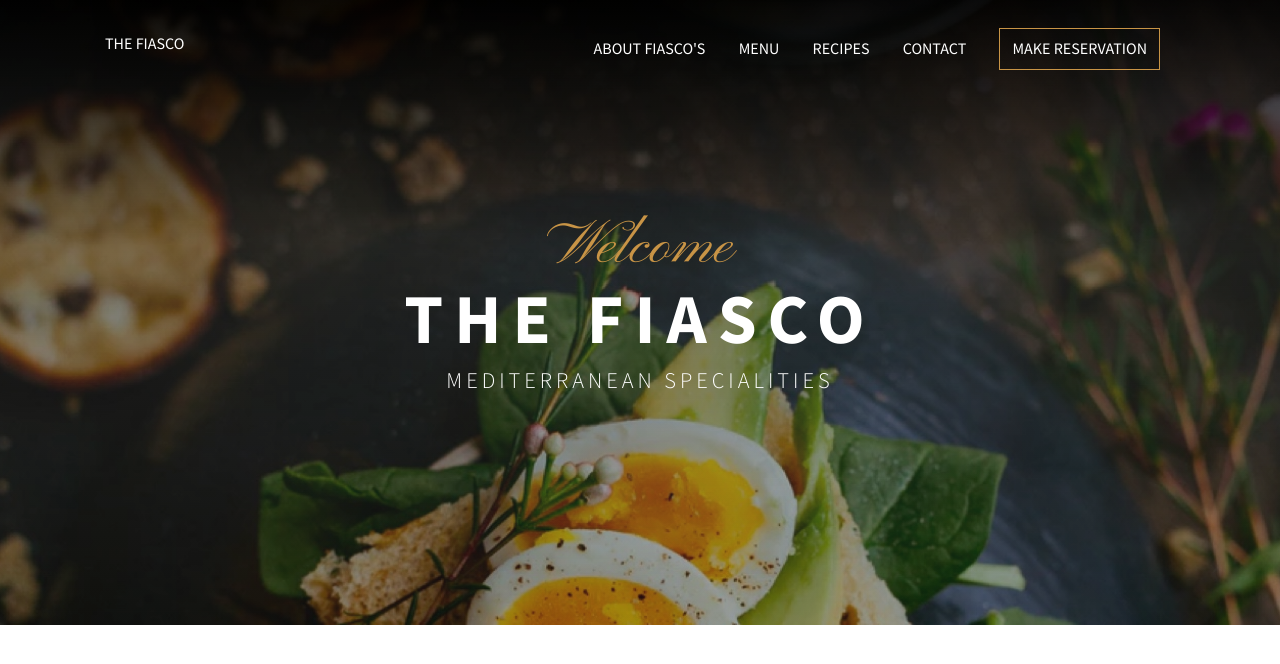
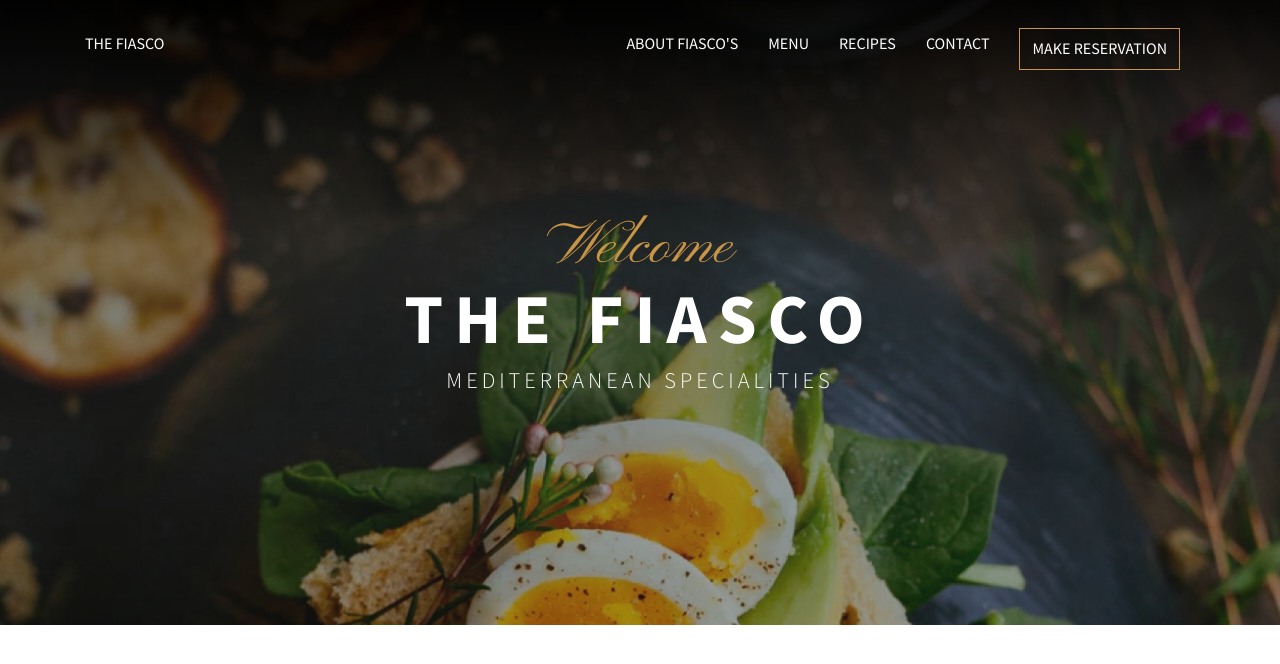
Before and after one commit to OneOmar/Restaurant_Fiasco, a plain HTML site: page index.html in a window 1280 px wide. Drawn offline with Linux system fonts and the light colour scheme.

Commit message:
center the navigation bar

```diff
--- a/style.css
+++ b/style.css
@@ -93,7 +93,7 @@ a {
         display: flex;
         justify-content: space-between;
         align-items: center;
-        max-width: 1110px;
+        max-width: 1150px;
         margin: 0 auto;
         font-size: 16px;
     }
@@ -102,6 +102,9 @@ a {
     }
     .menu {
         margin-left: auto;
+        display: flex;
+        justify-content: center;
+        align-items: center;
     }
     .slogan {
         padding: 112px 0 227px;
```
